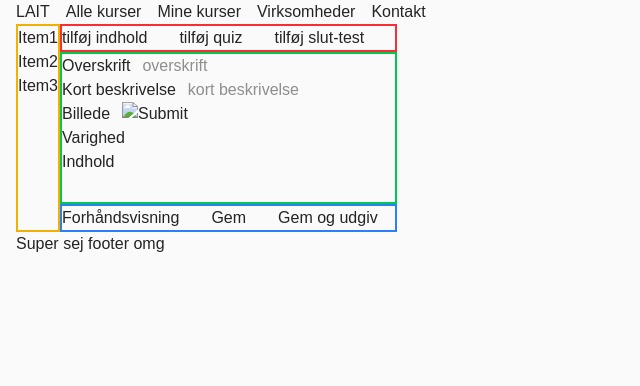
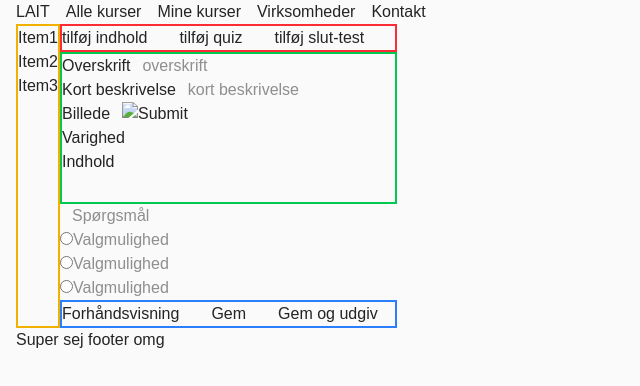
Before and after one commit to Maiichsen/BA_LAIT, a Vue app: page /create_course in a window 1280 px wide. Shown: the top 386 px of the page, without its empty margins (0-640 px from the left). Built offline with nearby package versions, Linux system fonts and the light colour scheme; no server answers; the HTML template or start-up script is replaced by a standard one.

Commit message:
last commit

```diff
--- a/src/components/atoms/BaseInput.vue
+++ b/src/components/atoms/BaseInput.vue
@@ -4,8 +4,8 @@ interface Props {
   inputType: string,
   placeholder?: string,
   inputId: string,
-  labelText: string,
-  layout: 'stacked' | 'inline',
+  labelText?: string,
+  layout?: 'stacked' | 'inline',
 }
 
 const props = defineProps<Props>();
--- /dev/null
+++ b/src/components/createCourse/quiz/AddQuestionOption.vue
@@ -0,0 +1,7 @@
+<script setup lang="ts">
+
+</script>
+
+<template>
+
+</template>
--- /dev/null
+++ b/src/components/createCourse/quiz/createQuiz.vue
@@ -0,0 +1,15 @@
+<script setup lang="ts">
+import BaseInput from '@/components/atoms/BaseInput.vue';
+import QuestionOption from '@/components/createCourse/quiz/questionOption.vue';
+import AddQuestionOption from '@/components/createCourse/quiz/AddQuestionOption.vue';
+</script>
+
+<template>
+<div>
+  <BaseInput input-type="text" input-id="quizquestion" placeholder="Spørgsmål"/>
+  <QuestionOption name="test"/>
+  <QuestionOption name="test"/>
+  <QuestionOption name="test"/>
+  <AddQuestionOption/>
+</div>
+</template>
--- /dev/null
+++ b/src/components/createCourse/quiz/questionOption.vue
@@ -0,0 +1,17 @@
+<script setup lang="ts">
+interface Props {
+  name: string
+}
+
+const props = defineProps<Props>();
+
+</script>
+
+<template>
+  <div>
+    <label>
+      <input type="radio" :name="props.name" />
+      <input type="text" placeholder="Valgmulighed">
+    </label>
+  </div>
+</template>
--- a/src/views/CreateCourseView.vue
+++ b/src/views/CreateCourseView.vue
@@ -3,6 +3,7 @@ import AddContentHeader from '@/components/createCourse/addContentHeader.vue';
 import SidebarContent from '@/components/createCourse/SidebarContent.vue';
 import CourseDetailsPage from '@/components/createCourse/CourseDetailsPage.vue';
 import CourseEditorFooter from '@/components/createCourse/CourseEditorFooter.vue';
+import CreateQuiz from '@/components/createCourse/quiz/createQuiz.vue';
 </script>
 
 <template>
@@ -10,7 +11,10 @@ import CourseEditorFooter from '@/components/createCourse/CourseEditorFooter.vue
     <SidebarContent/>
     <div>
       <AddContentHeader/>
-      <CourseDetailsPage/>
+      <div>
+        <CourseDetailsPage/>
+        <CreateQuiz/>
+      </div>
       <CourseEditorFooter/>
     </div>
   </div>
```
